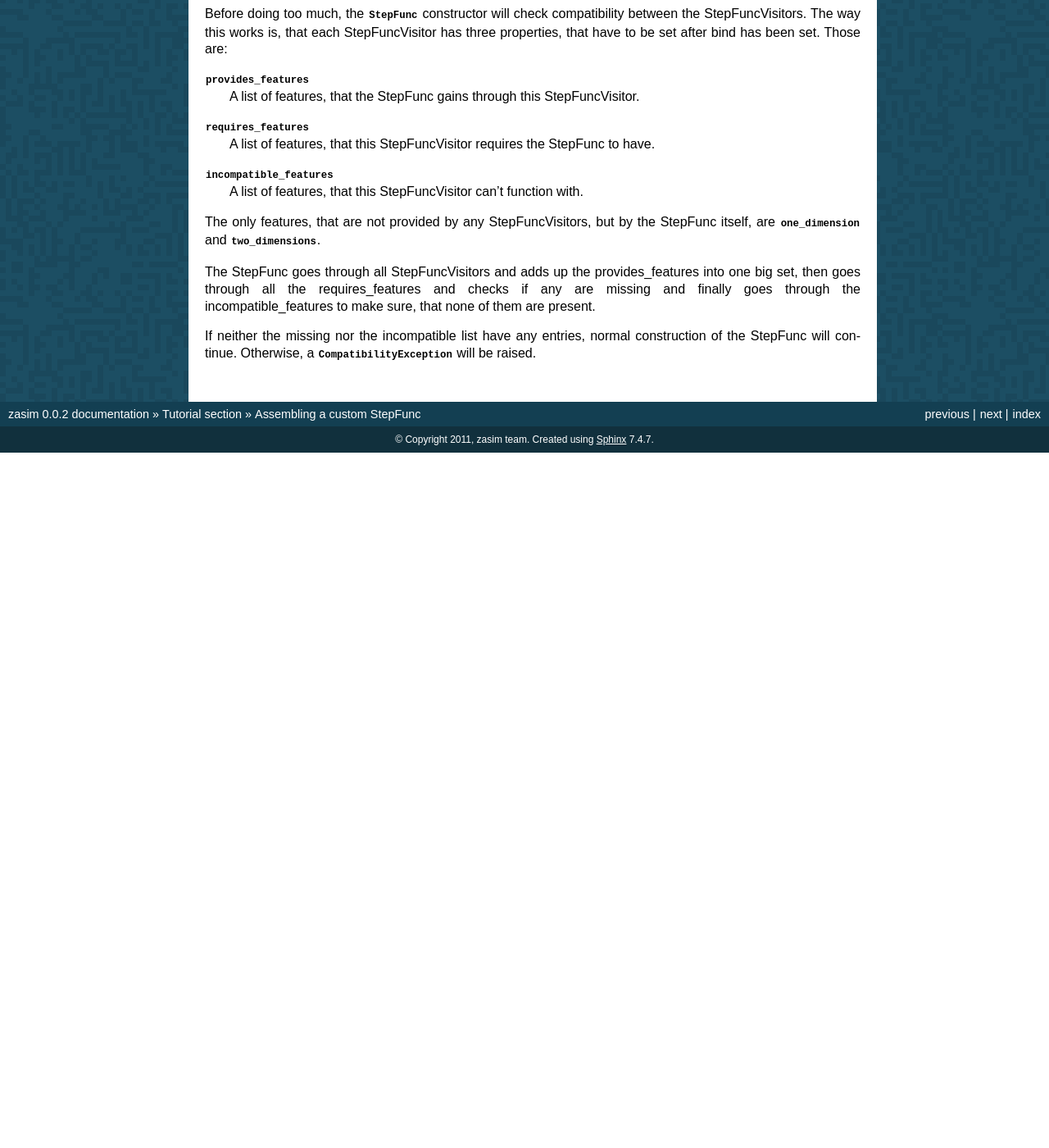
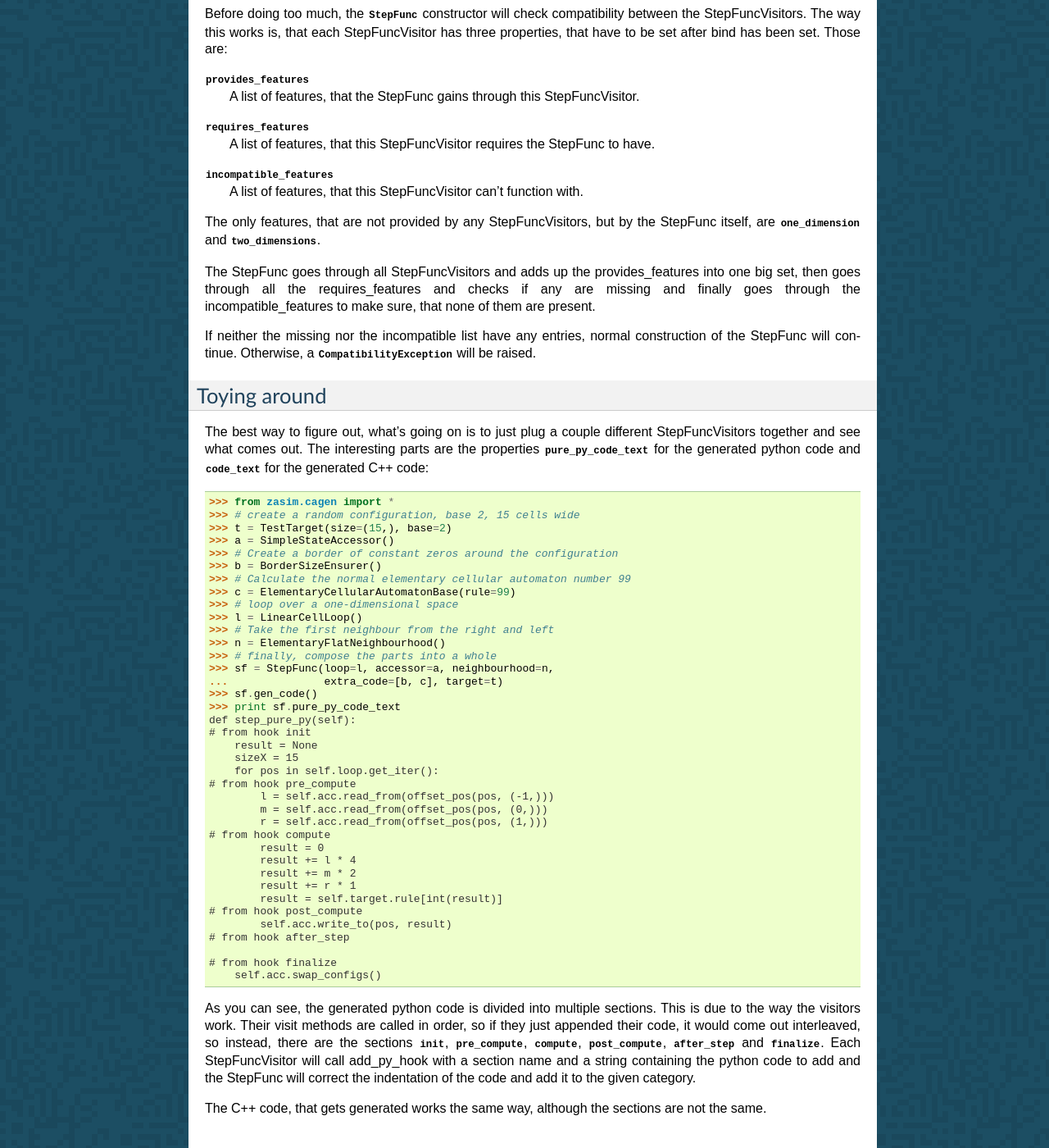
Before and after one commit to timo/zasim, a Sphinx documentation site: the page built from docs/tutorial/custom_stepfunc.rst, in a window 1280 px wide and 1400 px high, scrolled down 2714 px. Shown: the whole window at 82% size. Built offline with Sphinx 7.4.7, drawn with Linux system fonts in a browser that asks for light colours; formulas are drawn with MathJax 3; pages that are not in the unit, such as notebooks, are missing from menus; before the commit the page ends 3266 px from its top, so only the background shows below that.

Commit message:
add a code example to the custom_stepfunc chapter.

```diff
--- a/docs/tutorial/custom_stepfunc.rst
+++ b/docs/tutorial/custom_stepfunc.rst
@@ -216,3 +216,65 @@ that none of them are present.
 If neither the missing nor the incompatible list have any entries,
 normal construction of the StepFunc will continue. Otherwise, a
 `~zasim.cagen.compatibility.CompatibilityException` will be raised.
+
+
+Toying around
+-------------
+
+The best way to figure out, what's going on is to just plug a couple different
+StepFuncVisitors together and see what comes out. The interesting parts are the
+properties `pure_py_code_text` for the generated python code and `code_text`
+for the generated C++ code:
+
+.. doctest:: a
+
+    >>> from zasim.cagen import *
+    >>> # create a random configuration, base 2, 15 cells wide
+    >>> t = TestTarget(size=(15,), base=2)
+    >>> a = SimpleStateAccessor()
+    >>> # Create a border of constant zeros around the configuration
+    >>> b = BorderSizeEnsurer()
+    >>> # Calculate the normal elementary cellular automaton number 99
+    >>> c = ElementaryCellularAutomatonBase(rule=99)
+    >>> # loop over a one-dimensional space
+    >>> l = LinearCellLoop()
+    >>> # Take the first neighbour from the right and left
+    >>> n = ElementaryFlatNeighbourhood()
+    >>> # finally, compose the parts into a whole
+    >>> sf = StepFunc(loop=l, accessor=a, neighbourhood=n,
+    ...               extra_code=[b, c], target=t)
+    >>> sf.gen_code()
+    >>> print sf.pure_py_code_text
+    def step_pure_py(self):
+    # from hook init
+        result = None
+        sizeX = 15
+        for pos in self.loop.get_iter():
+    # from hook pre_compute
+            l = self.acc.read_from(offset_pos(pos, (-1,)))
+            m = self.acc.read_from(offset_pos(pos, (0,)))
+            r = self.acc.read_from(offset_pos(pos, (1,)))
+    # from hook compute
+            result = 0
+            result += l * 4
+            result += m * 2
+            result += r * 1
+            result = self.target.rule[int(result)]
+    # from hook post_compute
+            self.acc.write_to(pos, result)
+    # from hook after_step
+    <BLANKLINE>
+    # from hook finalize
+        self.acc.swap_configs()
+
+As you can see, the generated python code is divided into multiple sections.
+This is due to the way the visitors work. Their visit methods are called in
+order, so if they just appended their code, it would come out interleaved, so
+instead, there are the sections `init`, `pre_compute`, `compute`,
+`post_compute`, `after_step` and `finalize`. Each StepFuncVisitor will call
+add_py_hook with a section name and a string containing the python code to add
+and the StepFunc will correct the indentation of the code and add it to the
+given category.
+
+The C++ code, that gets generated works the same way, although the sections are
+not the same.
```
